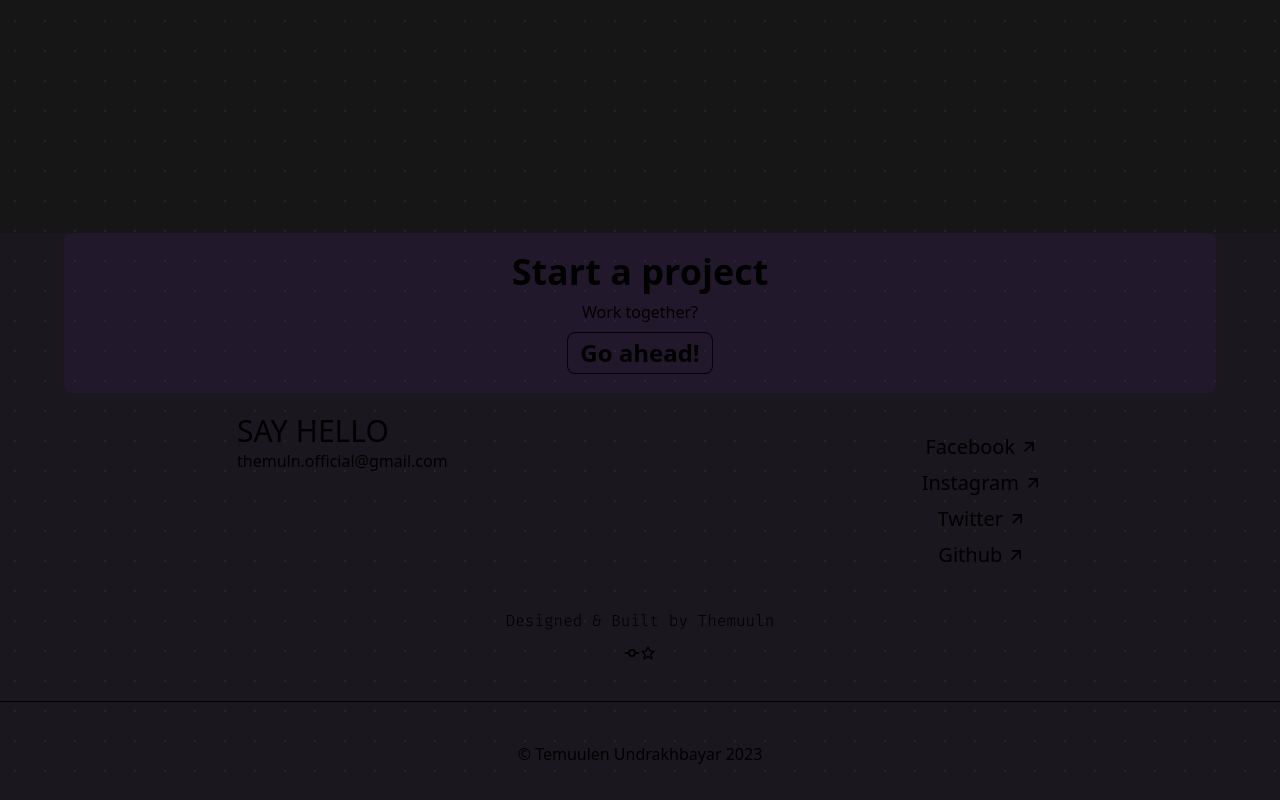
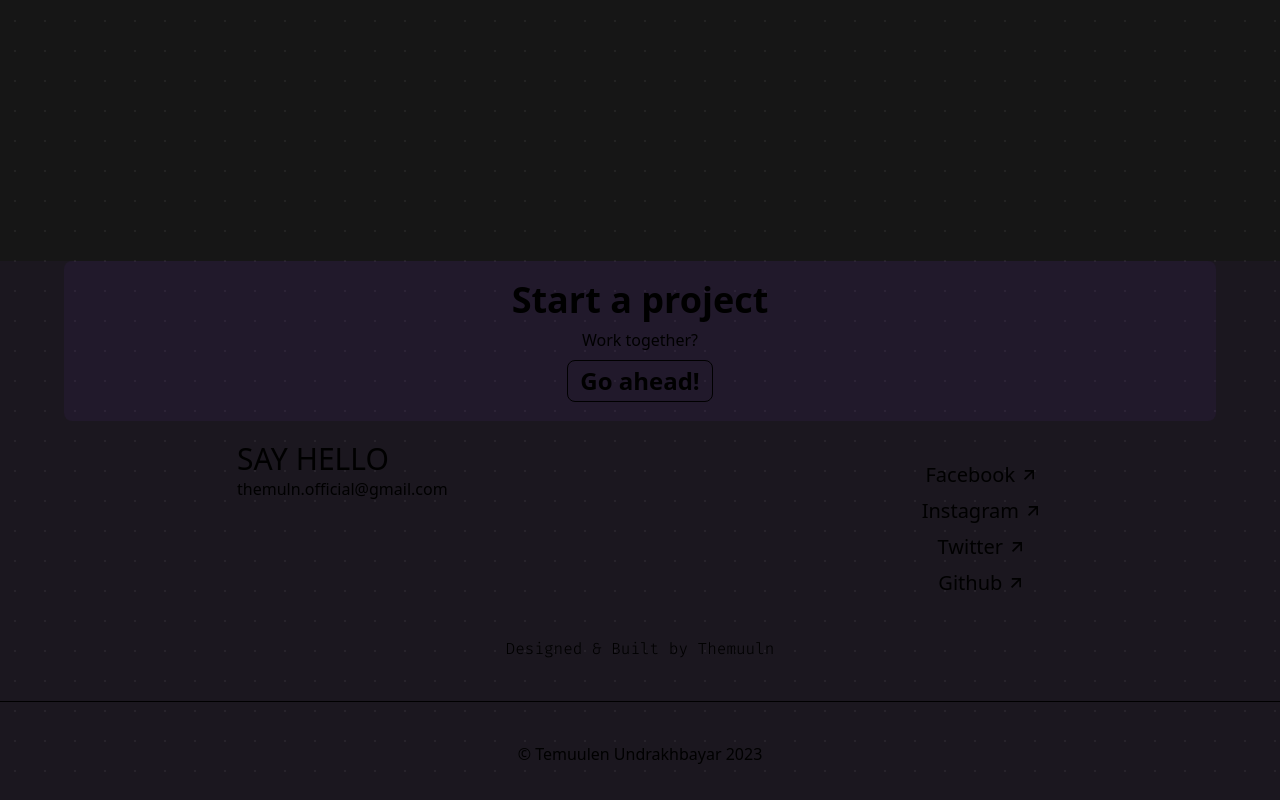
Before and after one commit to themuuln/final-portfolio, a Next.js app: page / in a window 1280 px wide. Shown: the part 2394-3194 px from the top of the page. Built offline with nearby package versions, Linux system fonts and the light colour scheme.

Commit message:
change: footer changed

```diff
--- a/components/footer/FooterGit.tsx
+++ b/components/footer/FooterGit.tsx
@@ -1,6 +1,4 @@
 import { firacode } from "@/public/fonts/fonts";
-import { GoGitCommit } from "react-icons/go";
-import { BiStar } from "react-icons/bi";
 
 const FooterGit = () => {
   return (
@@ -9,14 +7,14 @@ const FooterGit = () => {
         <div className={`flex w-full justify-center`}>
           <p>Designed & Built by Themuuln</p>
         </div>
-        <div className={`mt-3 flex w-full justify-center `}>
+        {/* <div className={`mt-3 flex w-full justify-center `}>
           <p>
             <GoGitCommit />
           </p>
           <p>
             <BiStar />
           </p>
-        </div>
+        </div> */}
       </div>
     </>
   );
```
